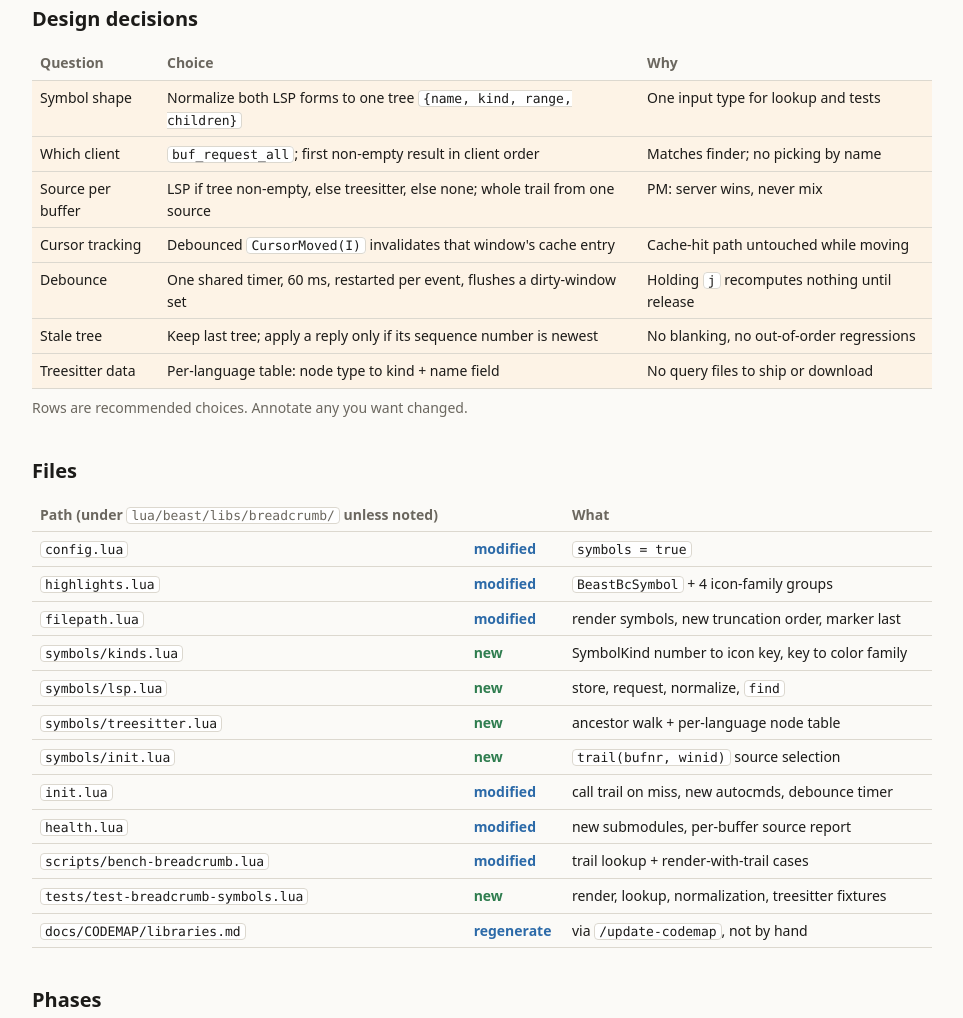
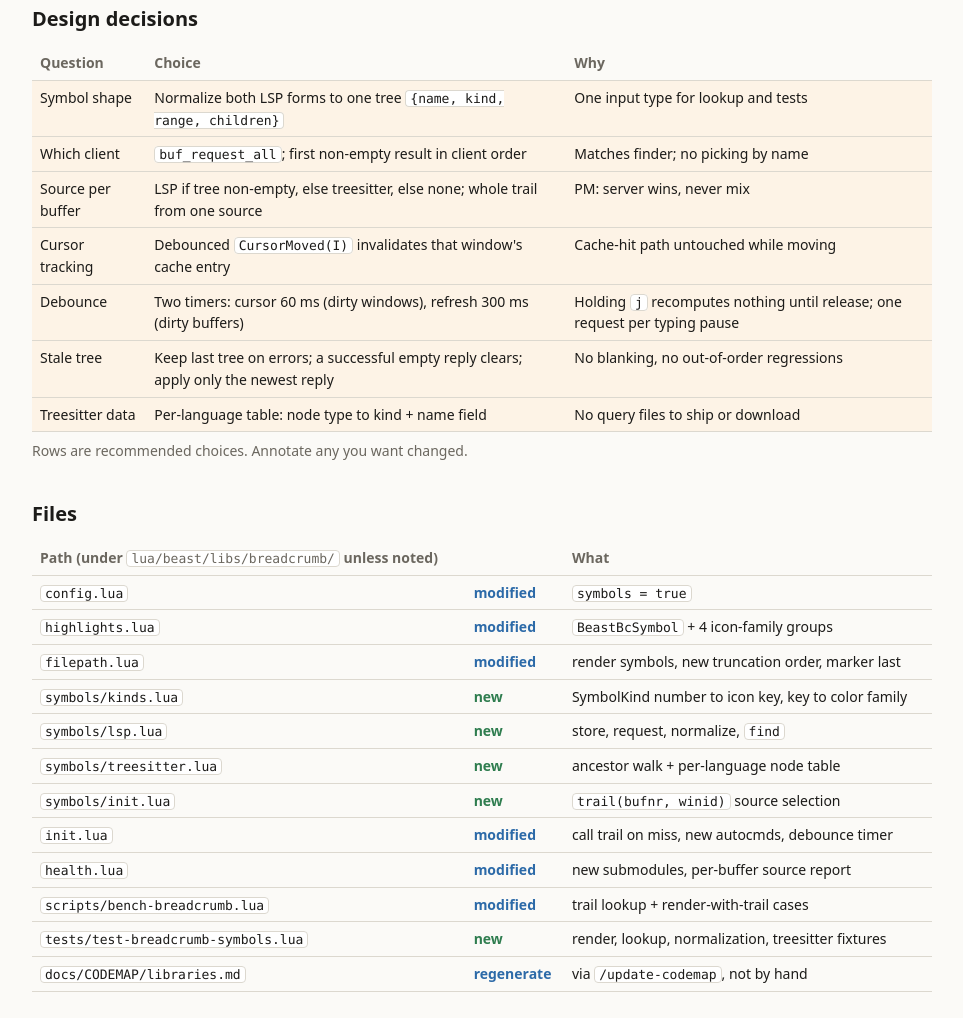
Before and after one commit to loctvl842/BeastVim, a plain HTML site: page docs/dev-specs/breadcrumb-symbol-trail.html in a window 1280 px wide. Shown: the part 1318-2336 px from the top of the page, without its empty margins (158-1121 px from the left). Drawn offline with Linux system fonts and the light colour scheme.

Commit message:
docs(breadcrumb): align dev spec with lsp source implementation

```diff
--- a/docs/dev-specs/breadcrumb-symbol-trail.html
+++ b/docs/dev-specs/breadcrumb-symbol-trail.html
@@ -131,8 +131,8 @@
     <tr class="rec"><td>Which client</td><td><code>buf_request_all</code>; first non-empty result in client order</td><td>Matches finder; no picking by name</td></tr>
     <tr class="rec"><td>Source per buffer</td><td>LSP if tree non-empty, else treesitter, else none; whole trail from one source</td><td>PM: server wins, never mix</td></tr>
     <tr class="rec"><td>Cursor tracking</td><td>Debounced <code>CursorMoved(I)</code> invalidates that window's cache entry</td><td>Cache-hit path untouched while moving</td></tr>
-    <tr class="rec"><td>Debounce</td><td>One shared timer, 60 ms, restarted per event, flushes a dirty-window set</td><td>Holding <code>j</code> recomputes nothing until release</td></tr>
-    <tr class="rec"><td>Stale tree</td><td>Keep last tree; apply a reply only if its sequence number is newest</td><td>No blanking, no out-of-order regressions</td></tr>
+    <tr class="rec"><td>Debounce</td><td>Two timers: cursor 60 ms (dirty windows), refresh 300 ms (dirty buffers)</td><td>Holding <code>j</code> recomputes nothing until release; one request per typing pause</td></tr>
+    <tr class="rec"><td>Stale tree</td><td>Keep last tree on errors; a successful empty reply clears; apply only the newest reply</td><td>No blanking, no out-of-order regressions</td></tr>
     <tr class="rec"><td>Treesitter data</td><td>Per-language table: node type to kind + name field</td><td>No query files to ship or download</td></tr>
   </table></div>
   <p class="muted">Rows are recommended choices. Annotate any you want changed.</p>
@@ -179,7 +179,7 @@
     <ol>
       <li data-spec="phase-2-step-1"><code>symbols/lsp.lua</code>: per-buffer <code>{tree, seq}</code>, <code>refresh</code>, normalize both response shapes, <code>find(tree, row, col)</code>, <code>clear</code>. Empty or errored reply keeps the old tree.</li>
       <li data-spec="phase-2-step-2"><code>symbols/init.lua</code>: <code>trail(bufnr, winid)</code> using the window's own cursor.</li>
-      <li data-spec="phase-2-step-3"><code>init.lua</code>: call trail on cache miss; <code>Lsp.on_attach</code>, <code>LspDetach</code>, <code>LspProgress</code> end, <code>TextChanged</code>, <code>InsertLeave</code>, <code>BufDelete</code>; 60 ms cursor timer; all inside the existing augroup; skipped when <code>symbols = false</code>; <code>setup()</code> resets the timer.</li>
+      <li data-spec="phase-2-step-3"><code>init.lua</code>: call trail on cache miss; <code>LspAttach</code> autocmd (not <code>Lsp.on_attach</code>, which cannot be unsubscribed), <code>LspDetach</code>, <code>LspProgress</code> end, <code>TextChanged(I)</code>, <code>InsertLeave</code>, <code>BufEnter</code>, <code>BufDelete</code>; cursor (60 ms) and refresh (300 ms) timers; all inside the existing augroup; skipped when <code>symbols = false</code>; <code>setup()</code> resets the timer.</li>
       <li data-spec="phase-2-step-4">Tests: lookup (nested, siblings, header line, between, outside), normalization, out-of-order replies, empty reply.</li>
     </ol>
     <p class="muted">Depends on: Phase 1 step 2. Risk is event ordering, timer lifetime, redraw storms.</p>
```
Also changed, not shown: 1 other file.
